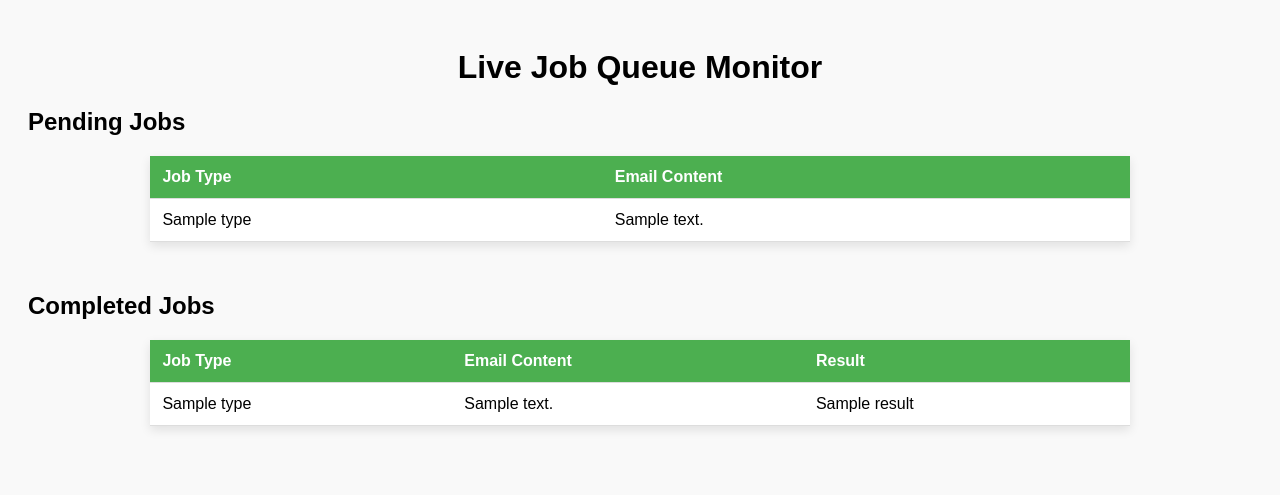
After one commit to iamshivakhatri/delightmate_flask_backend, a Flask app: template app/templates/view_jobs.html in a window 1280 px wide. The commit adds this page. Shown: the top 495 px of the page. Run offline with Flask 3, Linux system fonts and the light colour scheme; the template is opened without the code that fills it: most values are stand-ins (such as "Sample title", 1, 10 or a date in 2020).

Commit message:
Testing out redis.

```diff
--- /dev/null
+++ b/app/extensions.py
@@ -0,0 +1,16 @@
+import redis
+
+# Build the connection URL first
+REDIS_URL = "redis://default:zLGGlwmbYWg2YTiC0ighWpEwVqZtNCdc@redis-17241.c11.us-east-1-3.ec2.redns.redis-cloud.com:17241"
+
+
+# Create a Redis client using the URL
+redis_client = redis.from_url(
+    REDIS_URL,
+    decode_responses=True  # decode bytes to str automatically
+)
+
+# # Example usage
+# redis_client.set("foo", "bar")
+# result = redis_client.get("foo")
+# print(result)  # >>> bar
--- a/app/main.py
+++ b/app/main.py
@@ -1,6 +1,12 @@
-from flask import Flask, render_template
+from flask import Flask, render_template, request
 from dotenv import load_dotenv
 import os
+from extensions import redis_client
+import json
+
+
+
+
 
 # Load environment variables
 load_dotenv()
@@ -33,6 +39,42 @@ def home():
 def audio_interface():
     return render_template('audio_recorder.html')
 
+
+
+
+@app.route('/view_jobs')
+def view_jobs():
+    # Get pending jobs
+    pending = redis_client.lrange('email_jobs', 0, -1)
+    pending_jobs = [json.loads(job) for job in pending]
+
+    # Get completed jobs
+    completed = redis_client.lrange('completed_jobs', 0, -1)
+    completed_jobs = [json.loads(job) for job in completed]
+
+    return render_template('view_jobs.html', pending_jobs=pending_jobs, completed_jobs=completed_jobs)
+
+
+@app.route('/job_queue_ui')
+def job_queue_ui():
+    return render_template('job_queue.html')
+
+
+@app.route('/enqueue_job', methods=['POST'])
+def enqueue_job():
+    job_type = request.form.get('job_type', 'summarize')
+    email_content = request.form.get('email_content', 'default email content')
+
+    job = {
+        "type": job_type,
+        "content": email_content
+    }
+
+    redis_client.lpush('email_jobs', json.dumps(job))
+
+    return {"message": "Job enqueued successfully!"}, 200
+
+
 if __name__ == "__main__":
     port = int(os.environ.get("PORT", 5000))
     app.run(host="0.0.0.0", port=port, debug=True)
--- a/app/templates/audio_recorder.html
+++ b/app/templates/audio_recorder.html
@@ -16,7 +16,7 @@
         }
 
         .container {
-            max-width: 1200px;
+            max-width: 1600px;
             margin: 0 auto;
             background: white;
             padding: 20px;
--- /dev/null
+++ b/app/templates/view_jobs.html
@@ -0,0 +1,97 @@
+<!DOCTYPE html>
+<html lang="en">
+<head>
+    <meta charset="UTF-8">
+    <title>Job Queue Monitor</title>
+    <style>
+        body {
+            font-family: Arial, sans-serif;
+            background: #f9f9f9;
+            padding: 20px;
+        }
+        h1 {
+            text-align: center;
+        }
+        .section {
+            margin-bottom: 50px;
+        }
+        table {
+            margin: 0 auto;
+            width: 80%;
+            background: white;
+            border-collapse: collapse;
+            box-shadow: 0 4px 10px rgba(0,0,0,0.1);
+        }
+        th, td {
+            padding: 12px;
+            border-bottom: 1px solid #ddd;
+            text-align: left;
+        }
+        th {
+            background-color: #4CAF50;
+            color: white;
+        }
+    </style>
+</head>
+<body>
+
+<h1>Live Job Queue Monitor</h1>
+
+<div class="section">
+    <h2>Pending Jobs</h2>
+    {% if pending_jobs %}
+    <table>
+        <thead>
+            <tr>
+                <th>Job Type</th>
+                <th>Email Content</th>
+            </tr>
+        </thead>
+        <tbody>
+            {% for job in pending_jobs %}
+            <tr>
+                <td>{{ job.type }}</td>
+                <td>{{ job.content }}</td>
+            </tr>
+            {% endfor %}
+        </tbody>
+    </table>
+    {% else %}
+    <p style="text-align:center;">No pending jobs.</p>
+    {% endif %}
+</div>
+
+<div class="section">
+    <h2>Completed Jobs</h2>
+    {% if completed_jobs %}
+    <table>
+        <thead>
+            <tr>
+                <th>Job Type</th>
+                <th>Email Content</th>
+                <th>Result</th>
+            </tr>
+        </thead>
+        <tbody>
+            {% for job in completed_jobs %}
+            <tr>
+                <td>{{ job.original_job.type }}</td>
+                <td>{{ job.original_job.content }}</td>
+                <td>{{ job.result }}</td>
+            </tr>
+            {% endfor %}
+        </tbody>
+    </table>
+    {% else %}
+    <p style="text-align:center;">No completed jobs yet.</p>
+    {% endif %}
+</div>
+
+<script>
+    setInterval(() => {
+        window.location.reload();
+    }, 5000); // Refresh page every 5 seconds
+</script>
+
+</body>
+</html>
```
Also changed, not shown: app/templates/job_queue.html (added, +89 -0 lines), app/worker.py (added, +40 -0 lines).
